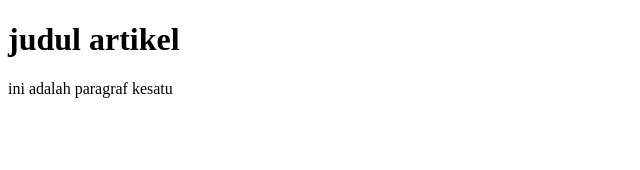
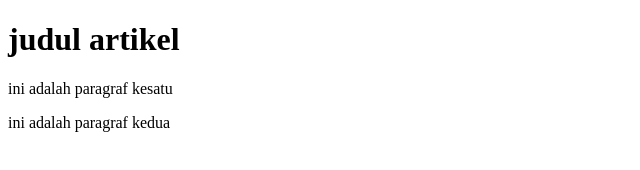
Before and after one commit to cristsnto/M06, a plain HTML site: page index.html in a window 1280 px wide. Shown: the whole page, without its empty margins (0-640 px from the left). Drawn offline with Linux system fonts and the light colour scheme.

Commit message:
menambahkan paragraf dua

```diff
--- a/index.html
+++ b/index.html
@@ -8,6 +8,8 @@
 <body>
     <h1>judul artikel</h1>
     <p>ini adalah paragraf kesatu</p>
+    <p>ini adalah paragraf kedua</p>
+
 
 
 </body>
```
